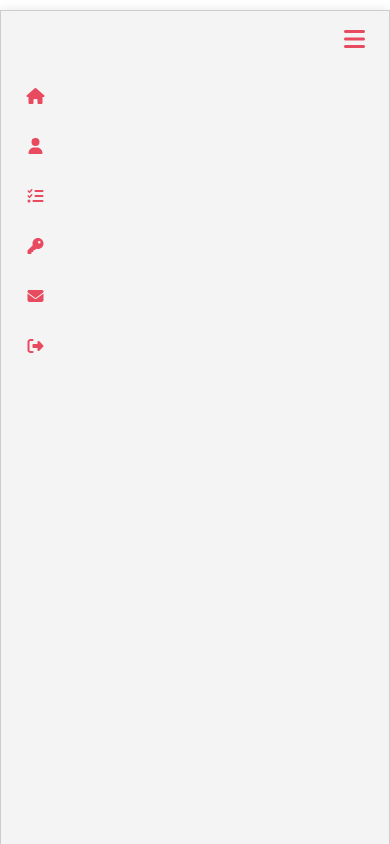
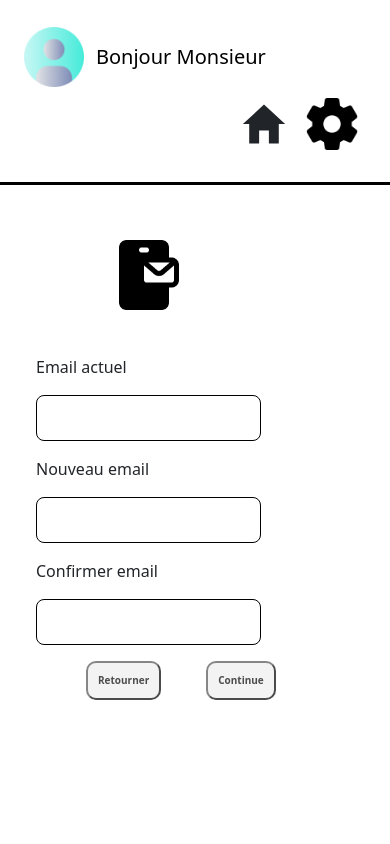
Before and after one commit to GrirZouhair/TaskManager, a React (Vite) app in the folder client/: page /changeEmail in a window 390 px wide. Built offline with nearby package versions, Linux system fonts and the light colour scheme; sample sign-in values are in the browser's storage.

Commit message:
custimaze employeeDashboard style and make the AdminDashboard responsive

```diff
--- a/client/src/Styles/HeaderEmployee.css
+++ b/client/src/Styles/HeaderEmployee.css
@@ -1,125 +1,114 @@
+/* Import Inter font */
 @import url("https://fonts.googleapis.com/css2?family=Inter:wght@100..900&display=swap");
-body{
-    font-family: 'Inter';
-    background: #F7F7F8;
-}
+
+/* Header styles */
 .employee-dashboard {
   display: flex;
   flex-direction: column;
   align-items: center;
-    padding-top: 10px;
+  box-sizing: border-box;
+}
+
+.container-1 {
+  margin: 0 16px;
+  display: flex;
+  justify-content: space-between;
   width: 100%;
   box-sizing: border-box;
 }
-.container-1 {
-    margin: 0 48px 16px 34px;
+
+.container-2 {
   display: flex;
-    flex-direction: row;
-    justify-content: space-between;
-    width: 1198px;
+  align-items: center;
   box-sizing: border-box;
 }
-.container-2 {
-    display: flex;
-    flex-direction: row;
-    box-sizing: border-box;
-  }
-.image-32 {
-    margin-top: 8px;
+
+.gearIcon {
   width: 52px;
   height: 52px;
 }
-.image-33 {
-    margin-bottom: 34px;
-    width: 36px;
-    height: 36px;
-  }
+
 .image-34 {
-    margin-right: 24px;
+  margin-right: 12px;
   width: 60px;
   height: 60px;
 }
-.image-35 {
-    margin-left: 600px;
-    margin-top: 6px;
-    width: 55px;
-    height: 55px;
-  }
+
 .line-2 {
   background: #000000;
   margin-bottom: 2px;
   width: 100%;
   height: 3px;
 }
-.bonjour {
+
+.bonjour,
+.rappel-msg {
   margin: 18px 0;
-    display: inline-block;
   overflow-wrap: break-word;
   font-weight: 400;
   font-size: 20px;
   color: #000000;
 }
-.rappel-msg {
-    margin: 22px 30.4px 0 0;
-    display: inline-block;
-    overflow-wrap: break-word;
-    font-weight: 400;
-    font-size: 20px;
-    width: 750px;
-    color: #000000;
+
+.alert--container {
+  position: relative;
+  background-color: #fff5ee;
 }
-.container {
-    background: #FFF5EE;
-    position: relative;
-    margin-left: 4px;
-    margin-top: 20px;
-    display: flex;
-    flex-direction: row;
-    padding: 0 18px 42px 18px;
-    width: fit-content;
-    box-sizing: border-box;
+
+.x-icon {
+  position: absolute;
+  top: 12px;
+  right: 12px;
+  width: 36px;
+  height: 36px;
 }
-  .sidebar {
-    align-self: flex-end;
+
+/* Sidebar styles */
+.employee-dashboard .sidebar {
+  position: absolute;
+  top: 100px;
+  right: 0;
   width: 200px;
   background-color: #f4f4f4;
   border: 1px solid #ccc;
   padding: 10px;
   box-shadow: 0 0 10px rgba(0, 0, 0, 0.1);
+  height: fit-content;
+  z-index: 1;
 }
 
-  .sidebar-item {
+.employee-dashboard .sidebar-item {
   cursor: pointer;
   margin-bottom: 10px;
 }
 
-  .sidebar-item:hover {
+.employee-dashboard .sidebar-item:hover {
   color: blue;
 }
+
 @media only screen and (max-width: 600px) {
   .container-1 {
     flex-direction: column;
-      margin: 0 16px;
-      width: auto;
-    }
-
-  .image-35 {
-      margin-left: 0;
+    margin: 0 8px;
   }
 
   .bonjour,
   .rappel-msg {
     width: 100%;
-      margin-right: 0;
   }
 
-  .container {
+  .image-35 {
+    display: none; /* Hide the home icon on smaller screens */
+  }
+
+  .alert--container {
     padding: 0 8px 20px 8px;
   }
 
-  .sidebar {
+  .employee-dashboard .sidebar {
+    position: static;
     width: 100%;
     margin-top: 10px;
-      margin-right: -20px;
+    margin-right: 0;
   }
 }
--- /dev/null
+++ b/client/src/components/EmployeeAlertMessage.tsx
@@ -0,0 +1,28 @@
+import React, { useState } from "react";
+
+const AlertMessage: React.FC = () => {
+  const [messageVisible, setMessageVisible] = useState<boolean>(true);
+
+  const handleImageClick = (): void => {
+    setMessageVisible(false);
+  };
+
+  return (
+    <div className="container alert--container m-5">
+      {messageVisible && (
+        <div className="rappel-msg p-5">
+          Dans le cas où la date limite d'une tâche est proche, un e-mail vous
+          sera envoyé à titre de rappel
+        </div>
+      )}
+      <img
+        className="x-icon"
+        src="Image33.png"
+        alt="Image33"
+        onClick={handleImageClick}
+      />
+    </div>
+  );
+};
+
+export default AlertMessage;
--- a/client/src/components/Employeurs.tsx
+++ b/client/src/components/Employeurs.tsx
@@ -47,7 +47,7 @@ function Employeurs() {
   };
 
   return (
-    <div className="parent col-4">
+    <div className="parent col-8 col-lg-4">
       <div
         className="child row align-items-center gap-2"
         style={{ backgroundColor: "#FFFFFF" }}
--- a/client/src/components/HeaderEmployee.tsx
+++ b/client/src/components/HeaderEmployee.tsx
@@ -1,73 +1,81 @@
-import React, { useState } from 'react';
-import { useNavigate } from 'react-router-dom';
-import '../Styles/HeaderEmployee.css';
+import React, { useState, useEffect } from "react";
+import { useNavigate } from "react-router-dom";
+import { IoMdHome } from "react-icons/io";
+import { LogOut } from "../functions/logOut";
+import "../Styles/HeaderEmployee.css";
+
+type Employee = {
+  id: number;
+  full_name: string;
+  email: string;
+  gender: string;
+};
 
 const HeaderEmployee: React.FC = () => {
-  const [messageVisible, setMessageVisible] = useState<boolean>(true);
-  const [image33Visible, setImage33Visible] = useState<boolean>(true);
   const [sidebarVisible, setSidebarVisible] = useState<boolean>(false);
+  const [employeeData, setEmployeeData] = useState<Employee | null>(null);
   const navigate = useNavigate();
 
-  const handleImageClick = (): void => {
-    setMessageVisible(false);
-    setImage33Visible(false);
-  };
+  useEffect(() => {
+    const employeeString = localStorage.getItem("employee");
+    if (employeeString) {
+      const employee = JSON.parse(employeeString) as Employee;
+      setEmployeeData(employee);
+    }
+  }, []);
 
   const toggleSidebar = (): void => {
     setSidebarVisible(!sidebarVisible);
   };
 
   const handleSidebarPassword = (): void => {
-    navigate('/changePassword');
+    navigate("/changePassword");
   };
 
   const handleSidebarEmail = (): void => {
-    navigate('/changeEmail');
-  };
-  const handleSidebarLogout = (): void => {
-    navigate('/');
-  };
-
-  const handleHome = (): void => {
-    navigate('/');
+    navigate("/changeEmail");
   };
 
   return (
-    <div className="employee-dashboard">
-      <div className="container-1">
+    <div className="employee-dashboard col-12">
+      <div className="container-1 p-4 w-100 d-flex">
         <div className="container-2">
-          <img className='image-34' src='Image34.png' alt='Image34'/>
+          <img className="image-34" src="Image34.png" alt="Image34" />
           <div className="bonjour">
-            Bonjour monsieur ALI ALAOUI
+            Bonjour{" "}
+            {employeeData && employeeData.gender === "female"
+              ? "Madame"
+              : "Monsieur"}{" "}
+            {employeeData && employeeData.full_name}
           </div>
         </div>
-        <img className='image-35' src='Image35.png' alt='Image35' onClick={handleHome}/>
-        <img className='image-32' src='Image32.png' alt='Image32' onClick={toggleSidebar}/>
+        <div style={{ alignSelf: "flex-end" }} className="d-flex gap-3 p-2">
+          <IoMdHome
+            className="gearIcon pointer"
+            onClick={() => navigate("/employeeDashboard")}
+          />
+          <img
+            className="gearIcon"
+            src="Image32.png"
+            alt="Image32"
+            onClick={toggleSidebar}
+          />
+        </div>
       </div>
       <div className="line-2"></div>
       {sidebarVisible && (
-        <div className="sidebar">
+        <div className="sidebar" onClick={toggleSidebar}>
           <div className="sidebar-item" onClick={handleSidebarEmail}>
             Changer l'email
           </div>
           <div className="sidebar-item" onClick={handleSidebarPassword}>
             Changer le mot de passe
           </div>
-          <div className="sidebar-item" onClick={handleSidebarLogout}>
+          <div className="sidebar-item" onClick={() => LogOut("employee")}>
             Déconnexion
           </div>
         </div>
       )}
-      <div className="container">
-        {messageVisible && (
-          <div className="rappel-msg">
-            Dans le cas où la date limite d'une tâche est proche, un e-mail vous sera envoyé à titre de rappel
-          </div>
-        )}
-        {image33Visible && (
-          <img className='image-33' src='Image33.png' alt='Image33' onClick={handleImageClick}/>
-        )}
-      </div>
     </div>
   );
 };
--- a/client/src/components/TaskView.tsx
+++ b/client/src/components/TaskView.tsx
@@ -54,7 +54,7 @@ const TaskView = () => {
   };
 
   return (
-    <div className="parent col-4">
+    <div className="parent col-8 col-lg-4 mx-auto">
       <div
         className="child"
         style={{
--- a/client/src/pages/ChangeEmail.tsx
+++ b/client/src/pages/ChangeEmail.tsx
@@ -3,6 +3,7 @@ import { AxiosResponse } from "axios";
 import { axiosClient } from "../Api/axios";
 import { useNavigate } from "react-router-dom";
 import Sidebar from "../components/SideBare";
+import HeaderEmployee from "../components/HeaderEmployee";
 import { useLogedInContext } from "../provider/logedInUser";
 import "../Styles/ChangePassword.css";
 
@@ -12,7 +13,7 @@ const ChangeEmail: React.FC = () => {
     email: "",
     email_confirmation: "",
   });
-  const { logedIn }: String = useLogedInContext();
+  const { logedIn }: any = useLogedInContext();
   const navigate = useNavigate();
 
   const handleInputChange = (e: ChangeEvent<HTMLInputElement>) => {
@@ -62,7 +63,7 @@ const ChangeEmail: React.FC = () => {
 
   return (
     <div className="row">
-      <Sidebar />
+      {logedIn === "user" ? <Sidebar /> : <HeaderEmployee />}
       <section className="row col-10">
         <div className="col-12 col-md-5 d-flex flex-column p-5 justify-content-center">
           <div className="img-content">
--- a/client/src/pages/ChangePassword.tsx
+++ b/client/src/pages/ChangePassword.tsx
@@ -3,6 +3,7 @@ import { AxiosResponse } from "axios";
 import { axiosClient } from "../Api/axios";
 import { useNavigate } from "react-router-dom";
 import Sidebar from "../components/SideBare";
+import HeaderEmployee from "../components/HeaderEmployee";
 import { useLogedInContext } from "../provider/logedInUser";
 import "../Styles/ChangePassword.css";
 
@@ -87,7 +88,7 @@ const ChangePassword: React.FC = () => {
 
   return (
     <div className="row">
-      <Sidebar />
+      {logedIn === "user" ? <Sidebar /> : <HeaderEmployee />}
       <section className="row col-10">
         <div className="col-12 col-md-5 d-flex flex-column p-5 justify-content-center">
           <div className="img-content">
--- a/client/src/pages/EmployeePages/EmployeeDashboard.tsx
+++ b/client/src/pages/EmployeePages/EmployeeDashboard.tsx
@@ -8,6 +8,7 @@ import {
 } from "@fortawesome/free-solid-svg-icons";
 import emailjs from "@emailjs/browser";
 import HeaderEmployee from "../../components/HeaderEmployee";
+import EmployeeAlertMessage from "../../components/EmployeeAlertMessage";
 
 interface Task {
   id: number;
@@ -126,10 +127,10 @@ function ClientDashboard() {
   };
 
   return (
-    <>
-     <HeaderEmployee/>
     <div className="px-2 pt-4 empDashboard-container">
-      <h2 className="tasks--title p-3">
+      <HeaderEmployee />
+      <EmployeeAlertMessage />
+      <h2 className="tasks--title p-3 mt-5">
         {" "}
         Vos Taches{" "}
         <span className="text-light bg-dark rounded-circle px-3 py-2">
@@ -199,7 +200,6 @@ function ClientDashboard() {
         <p>Aucune tache pour le moment</p>
       )}
     </div>
-    </>
   );
 }
 
```
Lines whose indentation alone changed are shown as unchanged.
